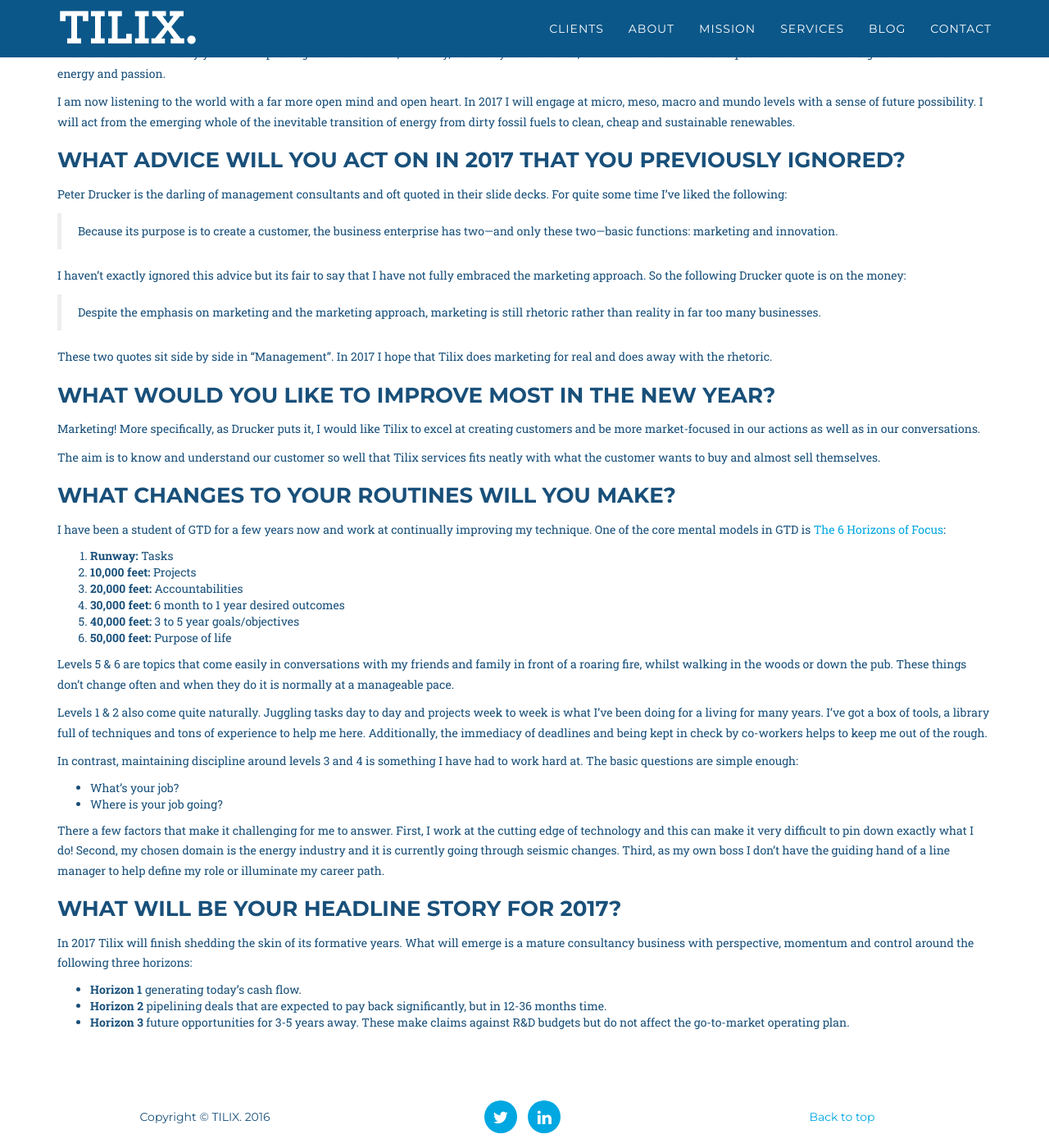
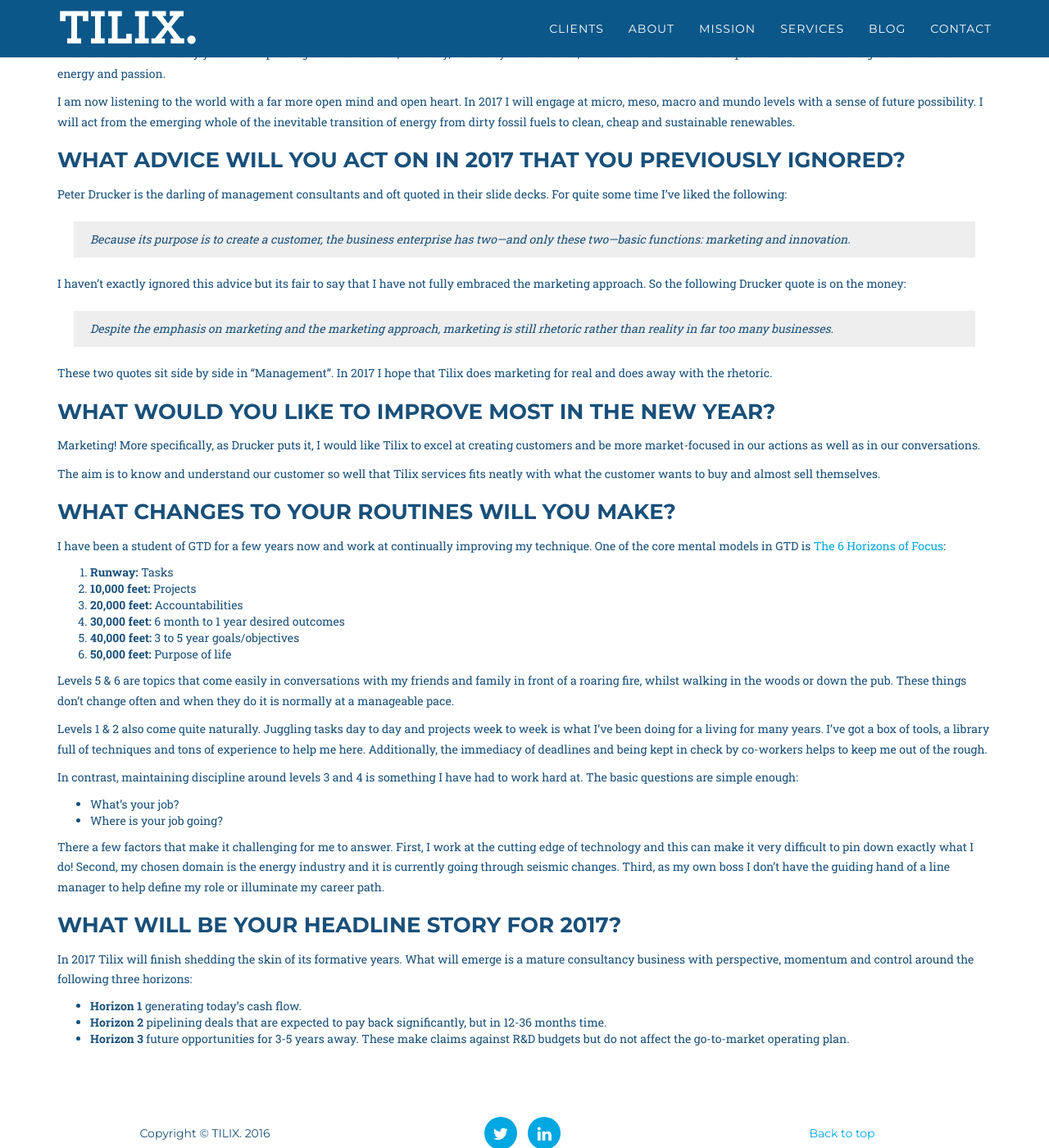
Before and after one commit to milomedia/tilix, a Jekyll site: the page built from _posts/2017-01-15-areas-focus.md, in a window 1280 px wide and 1400 px high, scrolled down 1098 px. Shown: the whole window at 82% size. Built offline with Jekyll 4.4.1, drawn with Linux system fonts in a browser that asks for light colours; nearby versions of some CDN libraries; a script that is not in the unit is left out.

Commit message:
Update tilix.css

```diff
--- a/css/tilix.css
+++ b/css/tilix.css
@@ -32,7 +32,7 @@ p.large {
 a,a:hover,a:focus,a:active,a.active{
 	outline:0
 }
-a{
+a {
 	color:#00a7e1
 }
 a:hover,a:focus,a:active,a.active{
@@ -44,6 +44,15 @@ h1,h2,h3,h4,h5,h6 {
 	font-weight:700;
 	margin-bottom: 15px;
 }
+
+blockquote {
+	margin: 20px;
+	background: #eee;
+	border-left: none;
+	font-style: italic;
+}
+
+
 .img-centered{
 	margin:0 auto
 }
```
